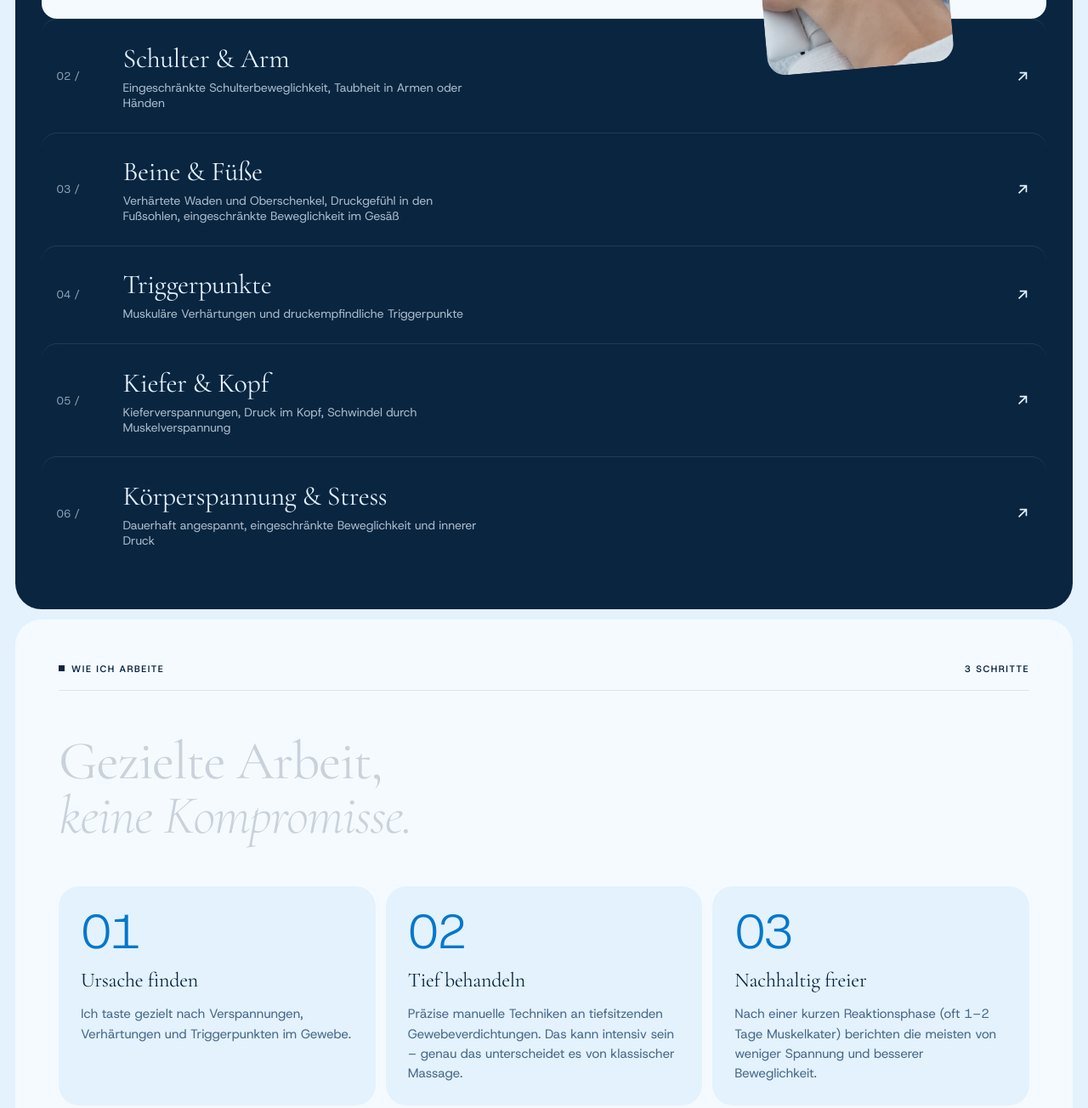
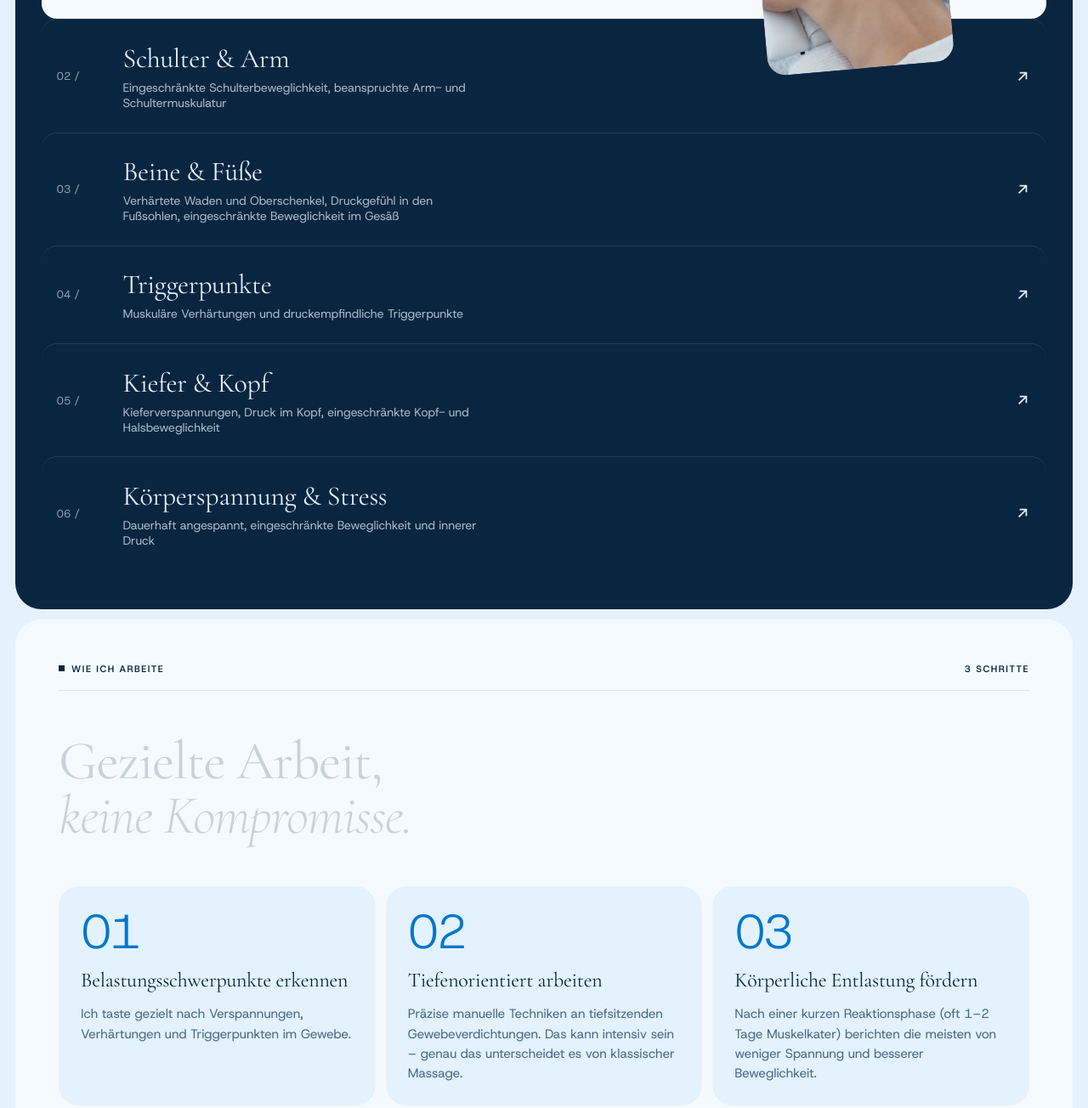
Before and after one commit to kalenacovers/faszienpraxis-fech, a plain HTML site: page index.html in a window 1280 px wide. Shown: the part 1789-3093 px from the top of the page at 85% size. Drawn offline with Linux system fonts and the light colour scheme; animation ran at ten frames a second.

Commit message:
Startseite: Texte gemäß Wadims Änderungsliste
- Wie ich arbeite: Belastungsschwerpunkte erkennen / Tiefenorientiert arbeiten / Körperliche Entlastung fördern
- Ganzkörperbehandlung: Gewebespannungen und Druckempfindlichkeit statt Nerveneinklemmungen
- Kiefer & Kopf: eingeschränkte Kopf- und Halsbeweglichkeit statt Schwindel
- Schulter & Arm: beanspruchte Arm- und Schultermuskulatur statt Taubheit
- Übersetzungen (EN, RU, IT, ES, FR) in lang.js angepasst

Co-Authored-By: Claude Opus 5.5 <noreply@anthropic.com>
Claude-Session: https://claude.ai/code/session_01SwpBkPPhbVZ1bDoi6jTsbc

```diff
--- a/index.html
+++ b/index.html
@@ -311,7 +311,7 @@
         </li>
         <li class="row" data-hover-item>
           <span class="row__num">02 /</span>
-          <div><h3 class="row__title">Schulter &amp; Arm</h3><p class="row__text">Eingeschränkte Schulterbeweglichkeit, Taubheit in Armen oder Händen</p></div>
+          <div><h3 class="row__title">Schulter &amp; Arm</h3><p class="row__text">Eingeschränkte Schulterbeweglichkeit, beanspruchte Arm- und Schultermuskulatur</p></div>
           <svg width="20" height="20" viewBox="0 0 18 18" fill="none" aria-hidden="true"><path d="M5 13L13 5M6 5h7v7" stroke="currentColor" stroke-width="1.5"/></svg>
           <img class="row__img" src="assets/bereich-schulter-arm.webp" width="480" height="600" alt="" loading="lazy">
         </li>
@@ -329,7 +329,7 @@
         </li>
         <li class="row" data-hover-item>
           <span class="row__num">05 /</span>
-          <div><h3 class="row__title">Kiefer &amp; Kopf</h3><p class="row__text">Kieferverspannungen, Druck im Kopf, Schwindel durch Muskelverspannung</p></div>
+          <div><h3 class="row__title">Kiefer &amp; Kopf</h3><p class="row__text">Kieferverspannungen, Druck im Kopf, eingeschränkte Kopf- und Halsbeweglichkeit</p></div>
           <svg width="20" height="20" viewBox="0 0 18 18" fill="none" aria-hidden="true"><path d="M5 13L13 5M6 5h7v7" stroke="currentColor" stroke-width="1.5"/></svg>
           <img class="row__img" src="assets/bereich-kiefer-kopf.webp" width="480" height="600" alt="" loading="lazy">
         </li>
@@ -351,17 +351,17 @@
       <ol class="steps grid" style="--min:260px">
         <li class="tile">
           <span class="tile__num" aria-hidden="true">01</span>
-          <h3 class="tile__title">Ursache finden</h3>
+          <h3 class="tile__title">Belastungs&shy;schwerpunkte erkennen</h3>
           <p class="tile__text">Ich taste gezielt nach Verspannungen, Verhärtungen und Triggerpunkten im Gewebe.</p>
         </li>
         <li class="tile">
           <span class="tile__num" aria-hidden="true">02</span>
-          <h3 class="tile__title">Tief behandeln</h3>
+          <h3 class="tile__title">Tiefenorientiert arbeiten</h3>
           <p class="tile__text">Präzise manuelle Techniken an tiefsitzenden Gewebeverdichtungen. Das kann intensiv sein – genau das unterscheidet es von klassischer Massage.</p>
         </li>
         <li class="tile">
           <span class="tile__num" aria-hidden="true">03</span>
-          <h3 class="tile__title">Nachhaltig freier</h3>
+          <h3 class="tile__title">Körperliche Entlastung fördern</h3>
           <p class="tile__text">Nach einer kurzen Reaktionsphase (oft 1–2 Tage Muskelkater) berichten die meisten von weniger Spannung und besserer Beweglichkeit.</p>
         </li>
       </ol>
@@ -420,7 +420,7 @@
           <ul class="price__list">
             <li>Vollständige Tiefengewebsarbeit</li>
             <li>Triggerpunkte am ganzen Körper</li>
-            <li>Muskelverhärtungen, Faszien, Nerveneinklemmungen</li>
+            <li>Muskelverhärtungen, Faszien, Gewebespannungen und Druckempfindlichkeit</li>
             <li>Nachbetreuung &amp; Heimübungen</li>
           </ul>
           <a class="btn btn--accent btn--block" href="https://book.timify.com/?accountId=652fe85cbd51d3ad47200466&amp;hideCloseButton=true" target="_blank" rel="noopener">Termin buchen</a>
--- a/lang.js
+++ b/lang.js
@@ -103,13 +103,13 @@
     'Rücken & Nacken': { en: 'Back & neck', ru: 'Спина и шея', it: 'Schiena e collo', es: 'Espalda y cuello', fr: 'Dos & nuque' },
     'Muskuläre Verhärtungen im Rücken, Nackenverspannungen, Zug im Kopfbereich': { en: 'Muscular tightness in the back, neck tension, pulling in the head area', ru: 'Мышечные уплотнения в спине, напряжение в шее, тянущее ощущение в области головы', it: 'Indurimenti muscolari alla schiena, tensioni al collo, tensione nella zona della testa', es: 'Contracturas en la espalda, tensión cervical, tirantez en la zona de la cabeza', fr: 'Tensions musculaires dans le dos, nuque raide, tiraillements au niveau de la tête' },
     'Schulter & Arm': { en: 'Shoulder & arm', ru: 'Плечо и рука', it: 'Spalla e braccio', es: 'Hombro y brazo', fr: 'Épaule & bras' },
-    'Eingeschränkte Schulterbeweglichkeit, Taubheit in Armen oder Händen': { en: 'Restricted shoulder mobility, numbness in arms or hands', ru: 'Ограниченная подвижность плеча, онемение рук или кистей', it: 'Mobilità limitata della spalla, intorpidimento di braccia o mani', es: 'Movilidad limitada del hombro, entumecimiento en brazos o manos', fr: 'Mobilité réduite de l’épaule, engourdissement des bras ou des mains' },
+    'Eingeschränkte Schulterbeweglichkeit, beanspruchte Arm- und Schultermuskulatur': { en: 'Restricted shoulder mobility, overworked arm and shoulder muscles', ru: 'Ограниченная подвижность плеча, перегруженные мышцы рук и плеч', it: 'Mobilità limitata della spalla, muscoli di braccia e spalle affaticati', es: 'Movilidad limitada del hombro, musculatura de brazos y hombros sobrecargada', fr: 'Mobilité réduite de l’épaule, muscles des bras et des épaules sollicités' },
     'Beine & Füße': { en: 'Legs & feet', ru: 'Ноги и стопы', it: 'Gambe e piedi', es: 'Piernas y pies', fr: 'Jambes & pieds' },
     'Verhärtete Waden und Oberschenkel, Druckgefühl in den Fußsohlen, eingeschränkte Beweglichkeit im Gesäß': { en: 'Tight calves and thighs, pressure in the soles of the feet, restricted mobility in the glutes', ru: 'Уплотнённые икры и бёдра, давление в стопах, ограниченная подвижность в ягодичной области', it: 'Polpacci e cosce induriti, pressione sotto la pianta dei piedi, mobilità ridotta nei glutei', es: 'Gemelos y muslos endurecidos, presión en las plantas de los pies, movilidad reducida en los glúteos', fr: 'Mollets et cuisses durcis, pression sous la plante des pieds, mobilité réduite au niveau des fessiers' },
     'Triggerpunkte': { en: 'Trigger points', ru: 'Триггерные точки', it: 'Trigger point', es: 'Puntos gatillo', fr: 'Points gâchettes' },
     'Muskuläre Verhärtungen und druckempfindliche Triggerpunkte': { en: 'Muscular tightness and pressure-sensitive trigger points', ru: 'Мышечные уплотнения и чувствительные к давлению триггерные точки', it: 'Indurimenti muscolari e trigger point sensibili alla pressione', es: 'Contracturas musculares y puntos gatillo sensibles a la presión', fr: 'Tensions musculaires et points gâchettes sensibles à la pression' },
     'Kiefer & Kopf': { en: 'Jaw & head', ru: 'Челюсть и голова', it: 'Mascella e testa', es: 'Mandíbula y cabeza', fr: 'Mâchoire & tête' },
-    'Kieferverspannungen, Druck im Kopf, Schwindel durch Muskelverspannung': { en: 'Jaw tension, pressure in the head, dizziness caused by muscle tension', ru: 'Напряжение в челюсти, давление в голове, головокружение из-за мышечного напряжения', it: 'Tensioni alla mascella, pressione alla testa, vertigini da tensione muscolare', es: 'Tensión mandibular, presión en la cabeza, mareos por tensión muscular', fr: 'Tensions de la mâchoire, pression dans la tête, vertiges dus aux tensions musculaires' },
+    'Kieferverspannungen, Druck im Kopf, eingeschränkte Kopf- und Halsbeweglichkeit': { en: 'Jaw tension, pressure in the head, restricted head and neck mobility', ru: 'Напряжение в челюсти, давление в голове, ограниченная подвижность головы и шеи', it: 'Tensioni alla mascella, pressione alla testa, mobilità limitata di testa e collo', es: 'Tensión mandibular, presión en la cabeza, movilidad limitada de cabeza y cuello', fr: 'Tensions de la mâchoire, pression dans la tête, mobilité réduite de la tête et du cou' },
     'Körperspannung & Stress': { en: 'Body tension & stress', ru: 'Телесное напряжение и стресс', it: 'Tensione corporea e stress', es: 'Tensión corporal y estrés', fr: 'Tension corporelle & stress' },
     'Dauerhaft angespannt, eingeschränkte Beweglichkeit und innerer Druck': { en: 'Constantly tense, restricted mobility and inner pressure', ru: 'Постоянное напряжение, ограниченная подвижность и внутреннее давление', it: 'Costantemente in tensione, mobilità ridotta e pressione interiore', es: 'Tensión constante, movilidad reducida y presión interna', fr: 'Tension permanente, mobilité réduite et pression intérieure' },
 
@@ -117,11 +117,11 @@
     'Wie ich arbeite': { en: 'How I work', ru: 'Как я работаю', it: 'Come lavoro', es: 'Cómo trabajo', fr: 'Ma façon de travailler' },
     '3 Schritte': { en: '3 steps', ru: '3 шага', it: '3 passi', es: '3 pasos', fr: '3 étapes' },
     'Gezielte Arbeit, <em>keine Kompromisse.</em>': { en: 'Targeted work, <em>no compromises.</em>', ru: 'Точная работа, <em>без компромиссов.</em>', it: 'Lavoro mirato, <em>nessun compromesso.</em>', es: 'Trabajo preciso, <em>sin concesiones.</em>', fr: 'Un travail ciblé, <em>sans compromis.</em>' },
-    'Ursache finden': { en: 'Find the cause', ru: 'Найти причину', it: 'Trovare la causa', es: 'Encontrar la causa', fr: 'Trouver la cause' },
+    'Belastungs­schwerpunkte erkennen': { en: 'Identify areas of strain', ru: 'Выявить зоны нагрузки', it: 'Individuare i punti di carico', es: 'Identificar las zonas de carga', fr: 'Repérer les zones sollicitées' },
     'Ich taste gezielt nach Verspannungen, Verhärtungen und Triggerpunkten im Gewebe.': { en: 'I carefully feel for tension, tight spots and trigger points in the tissue.', ru: 'Я целенаправленно прощупываю напряжения, уплотнения и триггерные точки в тканях.', it: 'Cerco con precisione tensioni, indurimenti e trigger point nel tessuto.', es: 'Palpo de forma precisa tensiones, contracturas y puntos gatillo en el tejido.', fr: 'Je palpe de façon ciblée les tensions, les durcissements et les points gâchettes dans les tissus.' },
-    'Tief behandeln': { en: 'Treat deeply', ru: 'Глубокая проработка', it: 'Trattare in profondità', es: 'Tratar en profundidad', fr: 'Traiter en profondeur' },
+    'Tiefenorientiert arbeiten': { en: 'Work in depth', ru: 'Глубокая проработка', it: 'Lavorare in profondità', es: 'Trabajar en profundidad', fr: 'Travailler en profondeur' },
     'Präzise manuelle Techniken an tiefsitzenden Gewebeverdichtungen. Das kann intensiv sein – genau das unterscheidet es von klassischer Massage.': { en: 'Precise manual techniques on deep-seated tissue adhesions. It can be intense – and that is exactly what sets it apart from a classic massage.', ru: 'Точные мануальные техники для глубоко расположенных уплотнений тканей. Это может быть интенсивно – именно этим метод отличается от классического массажа.', it: 'Tecniche manuali precise sugli addensamenti profondi del tessuto. Può essere intenso – ed è proprio questo che lo distingue dal massaggio classico.', es: 'Técnicas manuales precisas sobre adherencias profundas del tejido. Puede ser intenso – y eso es justo lo que lo diferencia de un masaje clásico.', fr: 'Des techniques manuelles précises sur les densifications profondes des tissus. Cela peut être intense – c’est justement ce qui le distingue d’un massage classique.' },
-    'Nachhaltig freier': { en: 'Lastingly freer', ru: 'Надолго свободнее', it: 'Più liberi, a lungo', es: 'Más libre a largo plazo', fr: 'Durablement plus libre' },
+    'Körperliche Entlastung fördern': { en: 'Support physical relief', ru: 'Способствовать разгрузке тела', it: 'Favorire il sollievo fisico', es: 'Favorecer el alivio físico', fr: 'Favoriser le soulagement physique' },
     'Nach einer kurzen Reaktionsphase (oft 1–2 Tage Muskelkater) berichten die meisten von weniger Spannung und besserer Beweglichkeit.': { en: 'After a short reaction phase (often 1–2 days of muscle soreness), most people report less tension and better mobility.', ru: 'После короткой фазы реакции (часто 1–2 дня мышечной боли) большинство отмечают меньшее напряжение и лучшую подвижность.', it: 'Dopo una breve fase di reazione (spesso 1–2 giorni di indolenzimento) la maggior parte riferisce meno tensione e una mobilità migliore.', es: 'Tras una breve fase de reacción (a menudo 1–2 días de agujetas), la mayoría nota menos tensión y mejor movilidad.', fr: 'Après une courte phase de réaction (souvent 1 à 2 jours de courbatures), la plupart constatent moins de tensions et une meilleure mobilité.' },
 
     // Über mich (Teaser)
@@ -147,7 +147,7 @@
     'Ganzkörper­behandlung': { en: 'Full-body treatment', ru: 'Процедура на всё тело', it: 'Trattamento total body', es: 'Tratamiento de cuerpo entero', fr: 'Soin du corps entier' },
     'Vollständige Tiefengewebsarbeit': { en: 'Complete deep-tissue work', ru: 'Полная работа с глубокими тканями', it: 'Lavoro completo sui tessuti profondi', es: 'Trabajo completo de tejido profundo', fr: 'Travail complet des tissus profonds' },
     'Triggerpunkte am ganzen Körper': { en: 'Trigger points all over the body', ru: 'Триггерные точки по всему телу', it: 'Trigger point su tutto il corpo', es: 'Puntos gatillo en todo el cuerpo', fr: 'Points gâchettes sur tout le corps' },
-    'Muskelverhärtungen, Faszien, Nerveneinklemmungen': { en: 'Muscle tightness, fascia, trapped nerves', ru: 'Мышечные уплотнения, фасции, защемления нервов', it: 'Indurimenti muscolari, fasce, nervi compressi', es: 'Contracturas, fascia, nervios pinzados', fr: 'Tensions musculaires, fascias, nerfs coincés' },
+    'Muskelverhärtungen, Faszien, Gewebespannungen und Druckempfindlichkeit': { en: 'Muscle tightness, fascia, tissue tension and sensitivity to pressure', ru: 'Мышечные уплотнения, фасции, напряжение тканей и чувствительность к давлению', it: 'Indurimenti muscolari, fasce, tensioni dei tessuti e sensibilità alla pressione', es: 'Contracturas, fascia, tensión de los tejidos y sensibilidad a la presión', fr: 'Tensions musculaires, fascias, tensions des tissus et sensibilité à la pression' },
     'Nachbetreuung & Heimübungen': { en: 'Aftercare & home exercises', ru: 'Сопровождение и упражнения для дома', it: 'Assistenza ed esercizi a casa', es: 'Seguimiento y ejercicios en casa', fr: 'Suivi & exercices à la maison' },
     '30 Min. · Beine': { en: '30 min · legs', ru: '30 мин · ноги', it: '30 min · gambe', es: '30 min · piernas', fr: '30 min · jambes' },
     'Beinlösung': { en: 'Leg release', ru: 'Расслабление ног', it: 'Trattamento gambe', es: 'Liberación de piernas', fr: 'Libération des jambes' },
```
